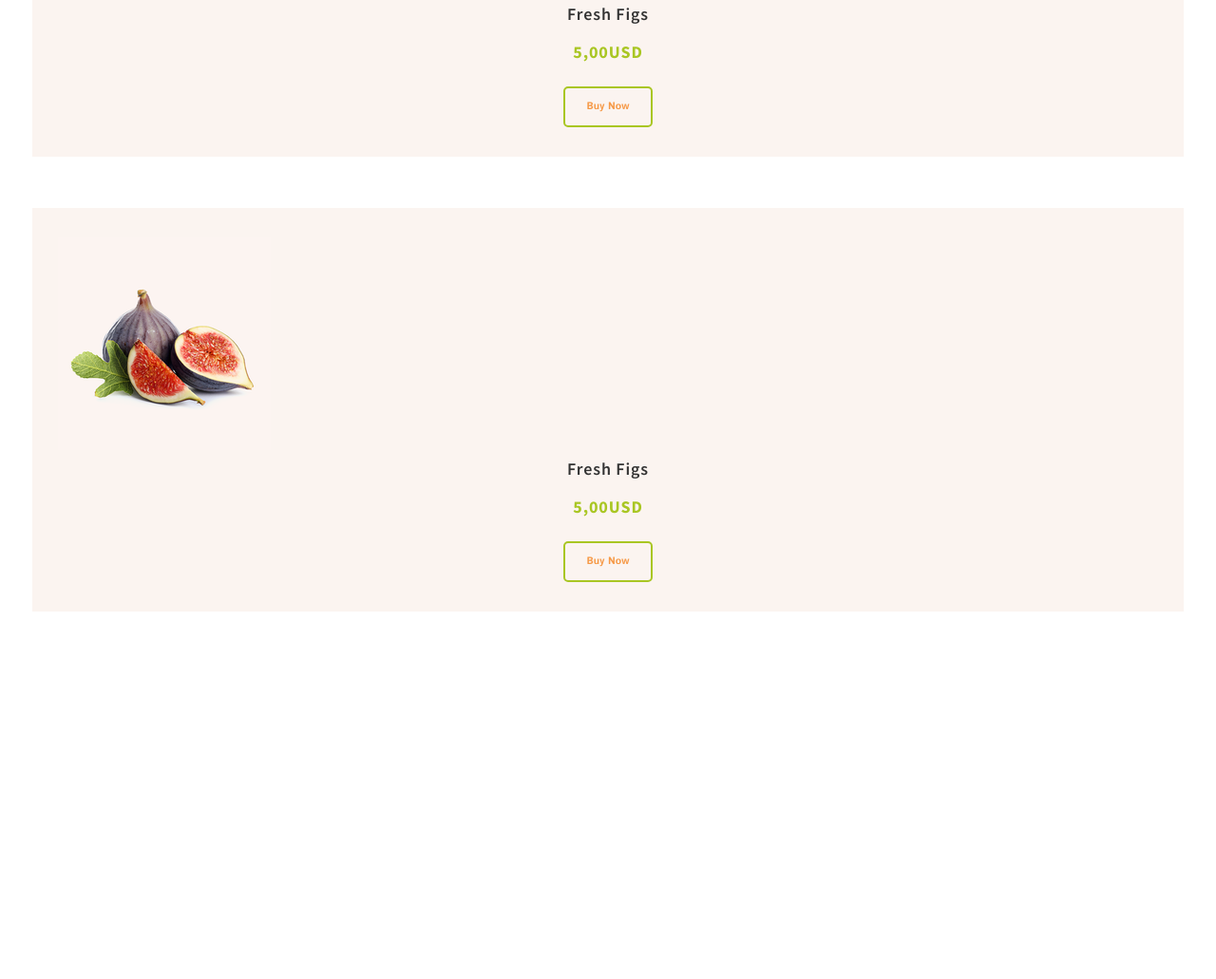
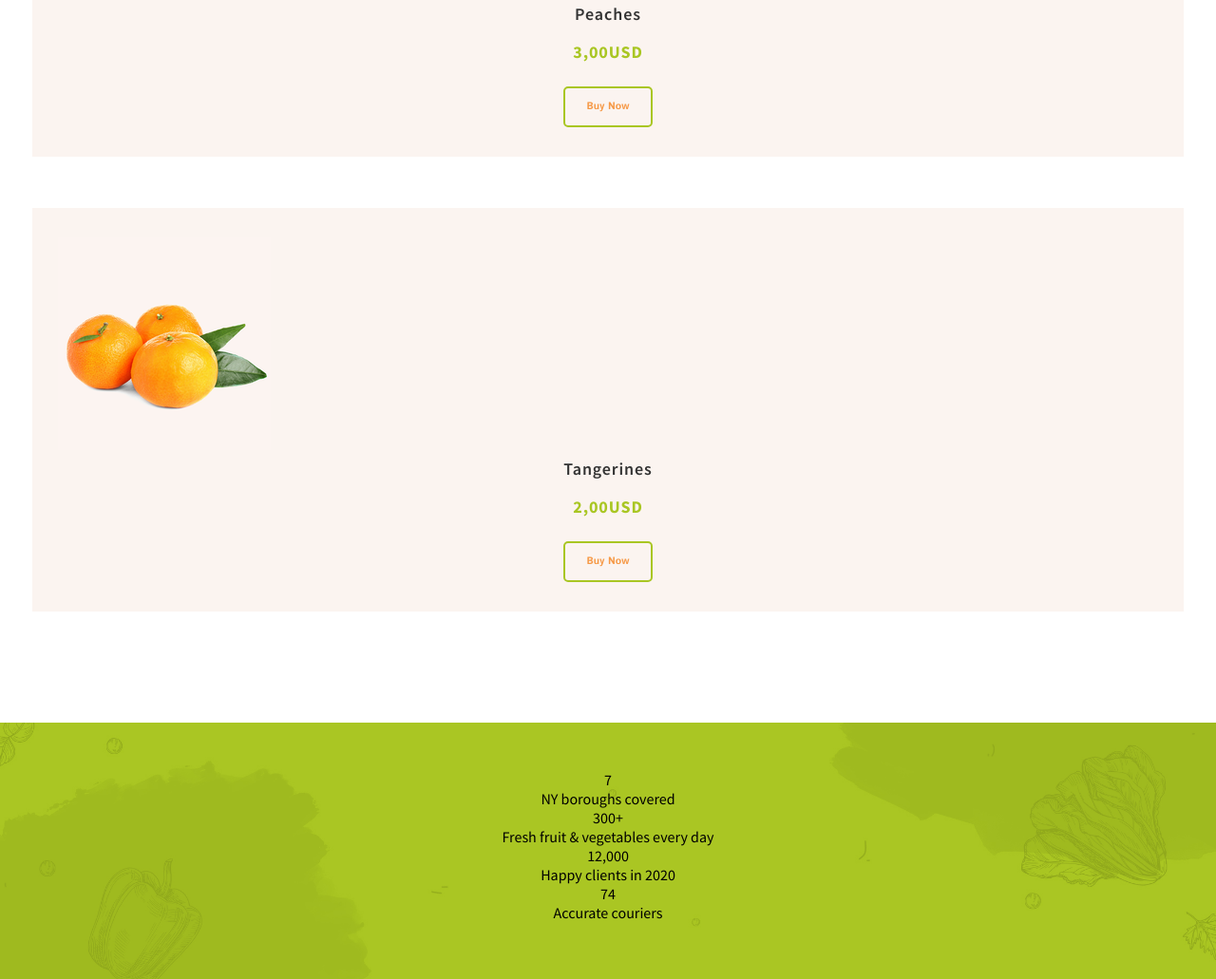
Before and after one commit to pumba299/Food-Market-Website, a plain HTML site: page index.html in a window 1280 px wide. Shown: the part 5670-6701 px from the top of the page at 95% size. Before the commit the page ends 6431 px from the top, so only its background shows below. Drawn offline with Linux system fonts and the light colour scheme.

Commit message:
was doing indicators section

```diff
--- a/css/index-main.css
+++ b/css/index-main.css
@@ -200,7 +200,6 @@ font-family: Istok Web, sans-serif;
 }
 .check-mark_text {
     margin-left: 10px;
-    /* font-family: Istok Web, sans-serif; */
     font-size: 16px;
     line-height: 1.5;
     letter-spacing: 0.8px;
@@ -406,7 +405,6 @@ font-family: Istok Web, sans-serif;
     color: var(--button-light-color);
     font-size: 14px;
     line-height: 1.3;
-    /* font-family: Istok Web, sans-serif; */
     font-weight: 700;
 }
 .offer-header {
@@ -569,3 +567,26 @@ font-family: Istok Web, sans-serif;
     color: var(--text-header-light-color);
     font-family: Istok Web, sans-serif;
 }
+/*indicators section*/
+
+.indicators__section {
+    background-image: url(../img/photo-main/indicators-background.jpg);
+    background-position: 50% 53.74%;
+    background-size: cover;
+    background-repeat: no-repeat;
+}
+.indicators__wrapper {
+    padding-top: 50px;
+    padding-bottom: 60px;
+    min-width: 320px;
+}
+.indicators__inner {
+    display: flex;
+    flex-direction: column;
+    justify-content: space-around;
+}
+.indicarots__content {
+    display: flex;
+    flex-direction: column;
+    text-align: center;
+}
--- a/index.html
+++ b/index.html
@@ -503,7 +503,7 @@
                     <div class="fresh-deals__tabs-item-background">
                         <div class="fresh-deals__tabs-item">
                             <a href="fresh-figs.html">
-                                <img src="img/products/preview-product-2.png">
+                                <img src="img/products/preview-fresh-figs.png">
                             </a>
                             <p class="fresh-deals__subheading">
                                 <a href="fresh-figs.html">Fresh Figs</a>
@@ -523,13 +523,13 @@
                     <div class="fresh-deals__tabs-item-background">
                         <div class="fresh-deals__tabs-item">
                             <a href="fresh-figs.html">
-                                <img src="img/products/preview-product-2.png">
+                                <img src="img/products/preview-limes.png">
                             </a>
                             <p class="fresh-deals__subheading">
-                                <a href="fresh-figs.html">Fresh Figs</a>
+                                <a href="fresh-figs.html">Limes</a>
                             </p>
                             <p class="fresh-deals__item-price">
-                                <span>5,00USD</span>
+                                <span>1,00USD</span>
                             </p>
                             <div class="fresh-deals__item-button">
                                 <a class="fresh-deals__item-button-link">
@@ -543,13 +543,13 @@
                     <div class="fresh-deals__tabs-item-background">
                         <div class="fresh-deals__tabs-item">
                             <a href="fresh-figs.html">
-                                <img src="img/products/preview-product-2.png">
+                                <img src="img/products/preview-peaches.png">
                             </a>
                             <p class="fresh-deals__subheading">
-                                <a href="fresh-figs.html">Fresh Figs</a>
+                                <a href="fresh-figs.html">Peaches</a>
                             </p>
                             <p class="fresh-deals__item-price">
-                                <span>5,00USD</span>
+                                <span>3,00USD</span>
                             </p>
                             <div class="fresh-deals__item-button">
                                 <a class="fresh-deals__item-button-link">
@@ -563,13 +563,13 @@
                     <div class="fresh-deals__tabs-item-background">
                         <div class="fresh-deals__tabs-item">
                             <a href="fresh-figs.html">
-                                <img src="img/products/preview-product-2.png">
+                                <img src="img/products/preview-tangerines.png">
                             </a>
                             <p class="fresh-deals__subheading">
-                                <a href="fresh-figs.html">Fresh Figs</a>
+                                <a href="fresh-figs.html">Tangerines</a>
                             </p>
                             <p class="fresh-deals__item-price">
-                                <span>5,00USD</span>
+                                <span>2,00USD</span>
                             </p>
                             <div class="fresh-deals__item-button">
                                 <a class="fresh-deals__item-button-link">
@@ -581,6 +581,44 @@
                 </div>
             </div>
         </div>
+        <div class="indicators__section">
+            <div class="indicators__wrapper">
+                <div class="indicators__inner">
+                    <div class="indicarots__content">
+                        <p class="indicators__amount">
+                            <span>7</span>
+                        </p>
+                        <p class="indicators__amount-title">
+                            <span>NY boroughs covered</span>
+                        </p>
+                    </div>
+                    <div class="indicarots__content">
+                        <p class="indicators__amount">
+                            <span>300+</span>
+                        </p>
+                        <p class="indicators__amount-title">
+                            <span>Fresh fruit & vegetables every day</span>
+                        </p>
+                    </div>
+                    <div class="indicarots__content">
+                        <p class="indicators__amount">
+                            <span>12,000</span>
+                        </p>
+                        <p class="indicators__amount-title">
+                            <span>Happy clients in 2020</span>
+                        </p>
+                    </div>
+                    <div class="indicarots__content">
+                        <p class="indicators__amount">
+                            <span>74</span>
+                        </p>
+                        <p class="indicators__amount-title">
+                            <span>Accurate couriers</span>
+                        </p>
+                    </div>
+                </div>
+            </div>
+        </div>
     </main>
     <script src="js/burger-menu.js"></script>
     <script src="js/nav-tabs.js"></script>
```
Also changed, not shown: img/photo-main/indicators-background.jpg (added), img/products/preview-fresh-figs.png (renamed from img/products/preview-product-2.png), img/products/preview-limes.png (added), img/products/preview-peaches.png (added), img/products/preview-tangerines.png (added). Lines whose indentation alone changed are shown as unchanged.
